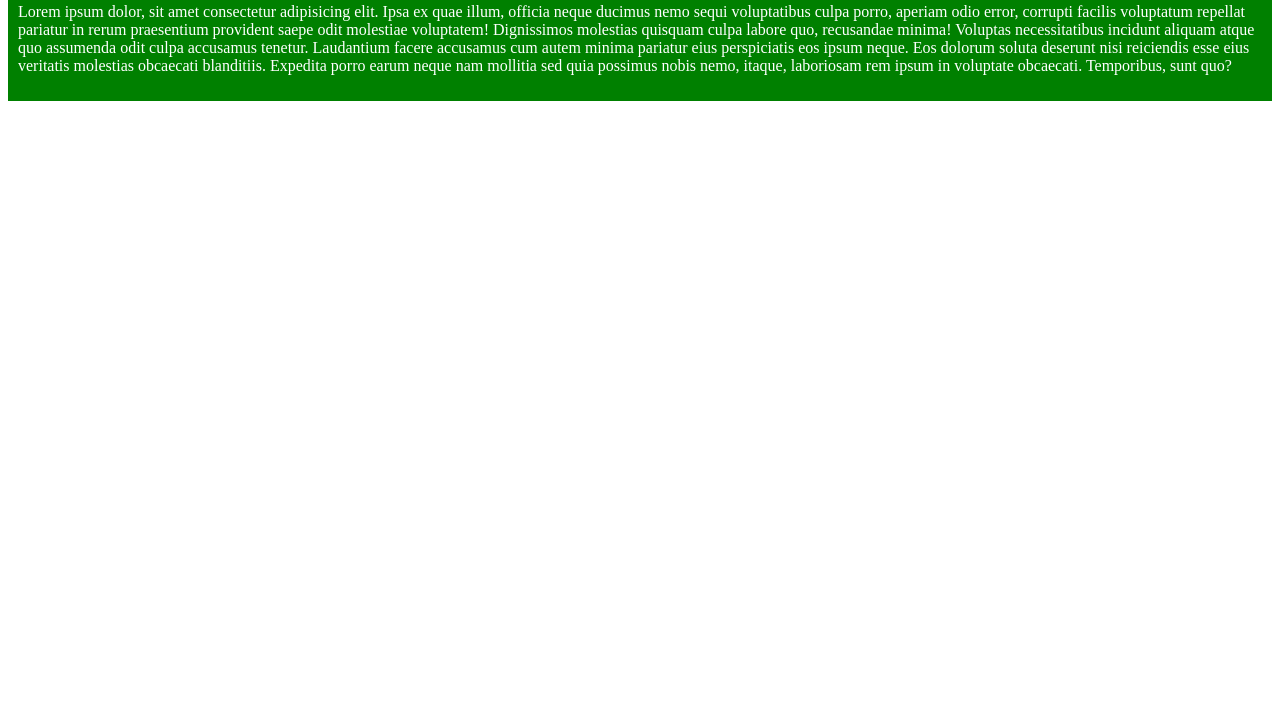
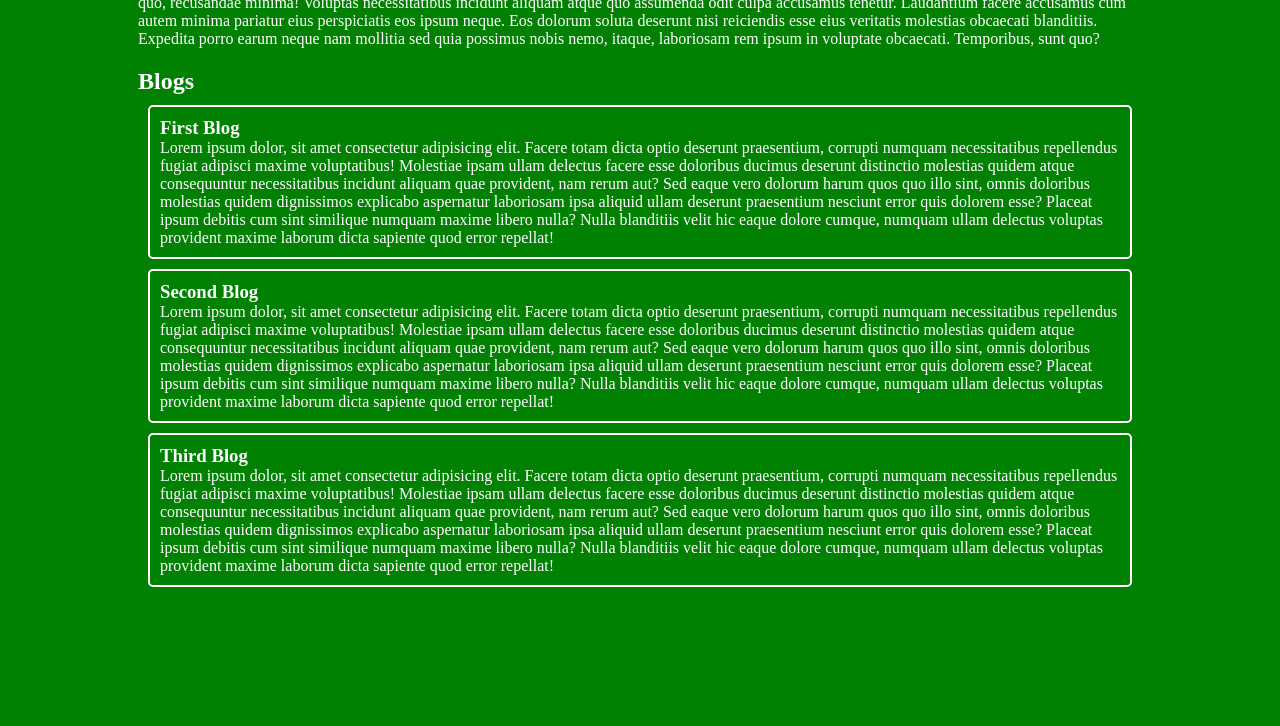
Before and after one commit to md-musaddik/my-simple-website, a plain HTML site: page index.html in a window 1280 px wide. Shown: the part 74-800 px from the top of the page. Drawn offline with Linux system fonts and the light colour scheme.

Commit message:
Added the blogs

```diff
--- a/index.html
+++ b/index.html
@@ -11,5 +11,20 @@
         <h3>My Simple Website</h3>
         <p>Lorem ipsum dolor, sit amet consectetur adipisicing elit. Ipsa ex quae illum, officia neque ducimus nemo sequi voluptatibus culpa porro, aperiam odio error, corrupti facilis voluptatum repellat pariatur in rerum praesentium provident saepe odit molestiae voluptatem! Dignissimos molestias quisquam culpa labore quo, recusandae minima! Voluptas necessitatibus incidunt aliquam atque quo assumenda odit culpa accusamus tenetur. Laudantium facere accusamus cum autem minima pariatur eius perspiciatis eos ipsum neque. Eos dolorum soluta deserunt nisi reiciendis esse eius veritatis molestias obcaecati blanditiis. Expedita porro earum neque nam mollitia sed quia possimus nobis nemo, itaque, laboriosam rem ipsum in voluptate obcaecati. Temporibus, sunt quo?</p>
     </div>
+    <div>
+        <h2>Blogs</h2>
+        <div class="blog">
+            <h3>First Blog</h3>
+            <p>Lorem ipsum dolor, sit amet consectetur adipisicing elit. Facere totam dicta optio deserunt praesentium, corrupti numquam necessitatibus repellendus fugiat adipisci maxime voluptatibus! Molestiae ipsam ullam delectus facere esse doloribus ducimus deserunt distinctio molestias quidem atque consequuntur necessitatibus incidunt aliquam quae provident, nam rerum aut? Sed eaque vero dolorum harum quos quo illo sint, omnis doloribus molestias quidem dignissimos explicabo aspernatur laboriosam ipsa aliquid ullam deserunt praesentium nesciunt error quis dolorem esse? Placeat ipsum debitis cum sint similique numquam maxime libero nulla? Nulla blanditiis velit hic eaque dolore cumque, numquam ullam delectus voluptas provident maxime laborum dicta sapiente quod error repellat!</p>
+        </div>
+        <div class="blog">
+            <h3>Second Blog</h3>
+            <p>Lorem ipsum dolor, sit amet consectetur adipisicing elit. Facere totam dicta optio deserunt praesentium, corrupti numquam necessitatibus repellendus fugiat adipisci maxime voluptatibus! Molestiae ipsam ullam delectus facere esse doloribus ducimus deserunt distinctio molestias quidem atque consequuntur necessitatibus incidunt aliquam quae provident, nam rerum aut? Sed eaque vero dolorum harum quos quo illo sint, omnis doloribus molestias quidem dignissimos explicabo aspernatur laboriosam ipsa aliquid ullam deserunt praesentium nesciunt error quis dolorem esse? Placeat ipsum debitis cum sint similique numquam maxime libero nulla? Nulla blanditiis velit hic eaque dolore cumque, numquam ullam delectus voluptas provident maxime laborum dicta sapiente quod error repellat!</p>
+        </div>
+        <div class="blog">
+            <h3>Third Blog</h3>
+            <p>Lorem ipsum dolor, sit amet consectetur adipisicing elit. Facere totam dicta optio deserunt praesentium, corrupti numquam necessitatibus repellendus fugiat adipisci maxime voluptatibus! Molestiae ipsam ullam delectus facere esse doloribus ducimus deserunt distinctio molestias quidem atque consequuntur necessitatibus incidunt aliquam quae provident, nam rerum aut? Sed eaque vero dolorum harum quos quo illo sint, omnis doloribus molestias quidem dignissimos explicabo aspernatur laboriosam ipsa aliquid ullam deserunt praesentium nesciunt error quis dolorem esse? Placeat ipsum debitis cum sint similique numquam maxime libero nulla? Nulla blanditiis velit hic eaque dolore cumque, numquam ullam delectus voluptas provident maxime laborum dicta sapiente quod error repellat!</p>
+        </div>
+    </div>
 </body>
 </html>
--- a/styles/style.css
+++ b/styles/style.css
@@ -1,4 +1,11 @@
-div{background-color: green;
+*{margin:0;padding:0;background-color: green;}
+body{width:80%; margin:0 auto;}
+div{
     padding:10px;
     color:white;
 }
+.blog{
+    margin:10px;
+    border:2px solid white;
+    border-radius:5px;
+}
```
